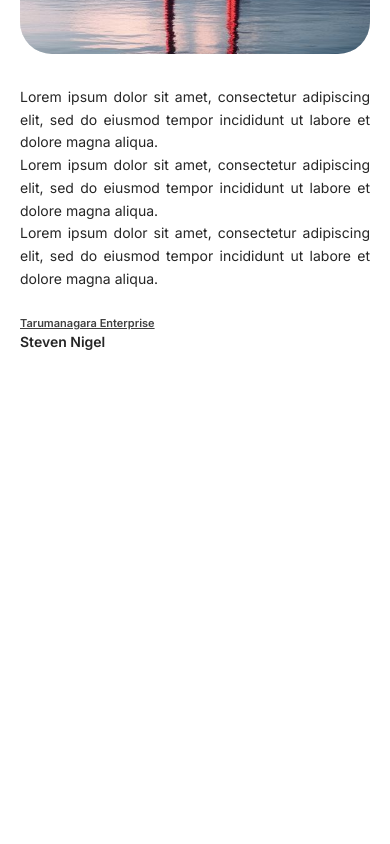
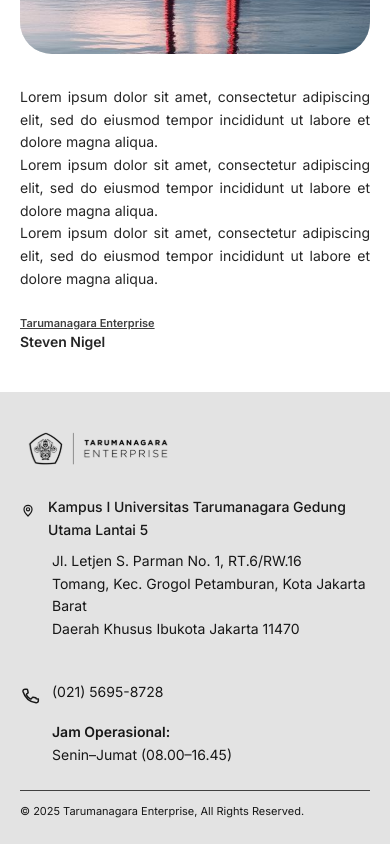
Before and after one commit to enterprisetarumanagara/TE-Website, a Next.js app: page / in a window 390 px wide. Shown: the part 3432-4276 px from the top of the page. Before the commit the page ends 3824 px from the top, so only its background shows below. Built offline with nearby package versions, Linux system fonts and the light colour scheme.

Commit message:
feat: adding footer and style

```diff
--- a/src/app/layout.tsx
+++ b/src/app/layout.tsx
@@ -3,6 +3,7 @@ import { Roboto_Slab, Inter } from "next/font/google";
 import "./globals.css";
 import { LanguageProvider } from "@/context/LanguageContext";
 import Header from "@/components/Header";
+import Footer from "@/components/Footer";
 
 const robotoSlab = Roboto_Slab({
   subsets: ["latin"],
@@ -28,6 +29,7 @@ export default function RootLayout({ children }: { children: React.ReactNode })
         <LanguageProvider>
           <Header />
             {children}
+          <Footer />
         </LanguageProvider>
       </body>
     </html>
--- /dev/null
+++ b/src/components/Footer.tsx
@@ -0,0 +1,95 @@
+"use client";
+
+import Image from "next/image";
+
+const LocationIcon = () => (
+  <svg
+    className="h-5 w-5 mt-1"
+    viewBox="0 0 24 24"
+    fill="none"
+    stroke="currentColor"
+    strokeWidth="1.8"
+    strokeLinecap="round"
+    strokeLinejoin="round"
+  >
+    <path d="M12 21s-6-5.373-6-10a6 6 0 1 1 12 0c0 4.627-6 10-6 10z" />
+    <circle cx="12" cy="11" r="2.4" />
+  </svg>
+);
+
+const PhoneIcon = () => (
+  <svg
+    className="h-5 w-5 mt-1"
+    viewBox="0 0 24 24"
+    fill="none"
+    stroke="currentColor"
+    strokeWidth="1.8"
+    strokeLinecap="round"
+    strokeLinejoin="round"
+  >
+    <path d="M22 16.92v2a2.5 2.5 0 0 1-2.72 2.5A19.79 19.79 0 0 1 3.58 7.72 2.5 2.5 0 0 1 6.06 5h2a1 1 0 0 1 1 .78l.7 3a1 1 0 0 1-.46 1.06l-1.2.8a1 1 0 0 0-.3 1.37 11.55 11.55 0 0 0 4.63 4.63 1 1 0 0 0 1.37-.3l.8-1.2a1 1 0 0 1 1.06-.46l3 .7a1 1 0 0 1 .78 1z" />
+  </svg>
+);
+
+const Footer = () => {
+  return (
+    <footer className="bg-[#e3e3e3]">
+      <div className="mx-auto max-w-6xl px-5 md:px-8 lg:px-10 pt-8 pb-6 md:pb-8">
+
+        <div className="grid grid-cols-1 md:grid-cols-2 gap-10 md:gap-12">
+          <div>
+            <div className="flex items-center gap-4 mb-6">
+              <Image
+                src="/logos/TE-Logo.svg"
+                alt="Tarumanagara Enterprise Logo"
+                width={90}
+                height={90}
+                className="h-12 w-auto"
+              />
+            </div>
+
+            <div className="flex items-start gap-3 mb-2">
+              <LocationIcon />
+              <div className="text-sm text-neutral-900 leading-relaxed">
+                <p className="font-medium">
+                  Kampus I Universitas Tarumanagara Gedung Utama Lantai 5
+                </p>
+              </div>
+            </div>
+
+            <div className="pl-8 text-sm text-neutral-900 leading-relaxed">
+              <p>
+                Jl. Letjen S. Parman No. 1, RT.6/RW.16<br />
+                Tomang, Kec. Grogol Petamburan, Kota Jakarta Barat<br />
+                Daerah Khusus Ibukota Jakarta 11470
+              </p>
+            </div>
+          </div>
+
+          <div className="text-sm text-neutral-900 leading-relaxed sm:mt-2 md:mt-18 lg:mt-18">
+            <div className="flex items-start gap-3 mb-4">
+              <PhoneIcon />
+              <div>
+                <p>(021) 5695-8728</p>
+              </div>
+            </div>
+
+            <div className="pl-8">
+              <p className="font-semibold">Jam Operasional:</p>
+              <p>Senin–Jumat (08.00–16.45)</p>
+            </div>
+          </div>
+        </div>
+
+        <div className="mt-6 border-t border-neutral-700 pt-3">
+          <p className="text-[11px] md:text-xs text-neutral-900">
+            © 2025 Tarumanagara Enterprise, All Rights Reserved.
+          </p>
+        </div>
+
+      </div>
+    </footer>
+  );
+};
+
+export default Footer;
```
